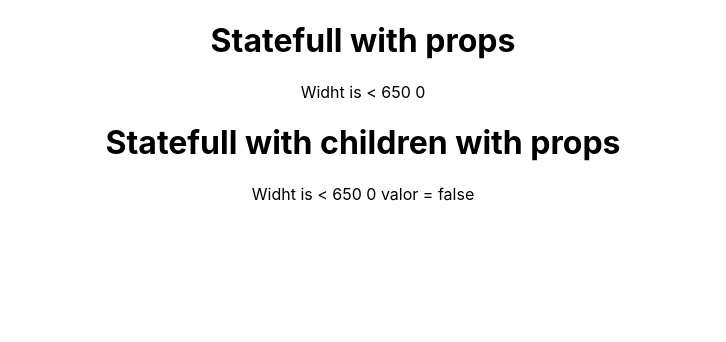
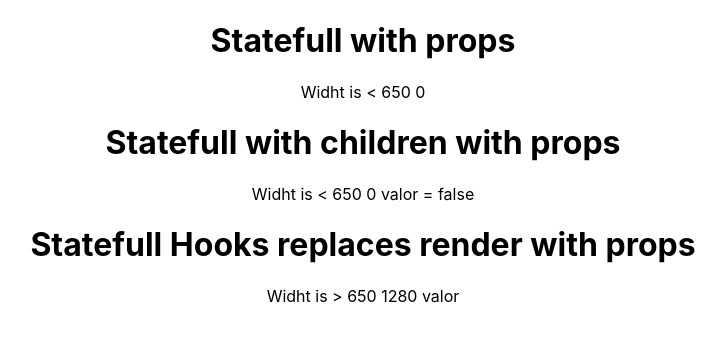
Before and after one commit to EdilsonAndrade/react-advanced, a React (Create React App) app: page / in a window 1280 px wide. Shown: the top 342 px of the page, without its empty margins (277-1003 px from the left). Built offline with nearby package versions, Linux system fonts and the light colour scheme.

Commit message:
hooks replace render props

```diff
--- a/src/App.tsx
+++ b/src/App.tsx
@@ -1,6 +1,7 @@
 import React from "react";
 import "./App.css";
 import { UseOfStateFullShareWithChildrenWithProps, UseOfStateFullShareWithProps } from "./Components/statefull-share";
+import { MyWindow } from "./Components/hooks-replace-render-props";
 
 function App() {
   return (
@@ -9,6 +10,8 @@ function App() {
       <UseOfStateFullShareWithProps />
       <h1>Statefull with children with props</h1>
       <UseOfStateFullShareWithChildrenWithProps/>
+      <h1>Statefull Hooks replaces render with props</h1>
+      <MyWindow/>
     </div>
   );
 }
--- /dev/null
+++ b/src/Components/hooks-replace-render-props.tsx
@@ -0,0 +1,31 @@
+import { useEffect, useState } from "react";
+
+export const useResizeWindow = () => {
+  const [width, setWidth] = useState(window.innerWidth);
+
+  useEffect(() => {
+    function onResize() {
+      const width = window.innerWidth;
+      setWidth(width);
+    }
+    window.addEventListener("resize", onResize);
+
+    return () => {
+      window.removeEventListener("resize", onResize);
+    };
+  }, []);
+
+  return {
+    width,
+  };
+};
+
+
+export const MyWindow = ()=>{
+  const {width} = useResizeWindow();
+  return (
+    <>
+    {width > 650 ? <div>{`Widht is > 650 ${width} valor `}</div>: <div>{`Widht is < 650 ${width} valor = `}</div>}
+    </>
+  )
+}
```
